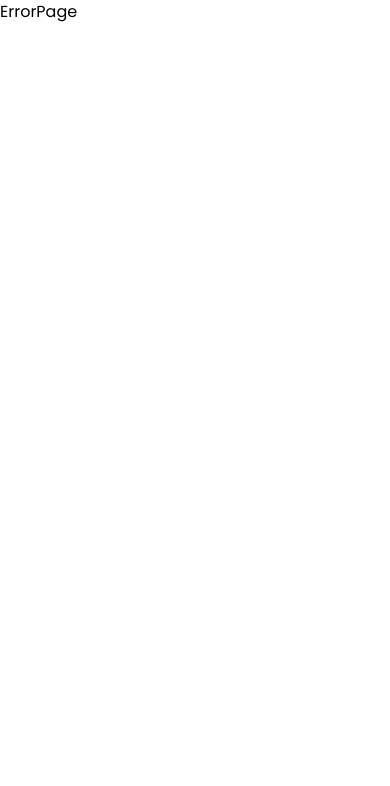
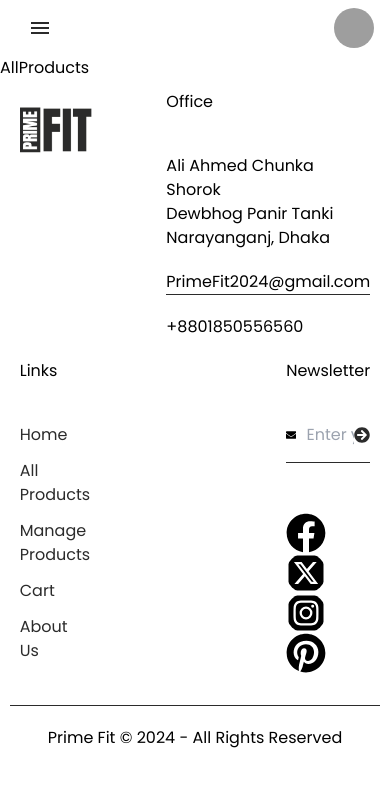
Before and after one commit to Masud-Rahman22/PrimeFit-Sports-Client, a React (Vite) app: page /all-products in a window 390 px wide. Before the commit this address had no page. Shown: the top 786 px of the page. Built offline with nearby package versions, Linux system fonts and the light colour scheme; grey boxes are pictures that could not be loaded.

Commit message:
footer is completed and responsiveness also done

```diff
--- a/package.json
+++ b/package.json
@@ -22,6 +22,7 @@
     "react-dom": "^18.3.1",
     "react-hook-form": "^7.53.0",
     "react-hot-toast": "^2.4.1",
+    "react-icons": "^5.3.0",
     "react-redux": "^9.1.2",
     "react-router-dom": "^6.26.2",
     "redux-persist": "^6.0.0"
--- a/src/context/ThemeContext.ts
+++ /dev/null
@@ -1,5 +0,0 @@
-import { createContext } from "react";
-
-const ThemeContext = createContext("light")
-
-export {ThemeContext};
--- /dev/null
+++ b/src/pages/AllProducts.tsx
@@ -0,0 +1,9 @@
+
+
+const AllProducts = () => {
+  return (
+    <div>AllProducts</div>
+  )
+}
+
+export default AllProducts
--- /dev/null
+++ b/src/pages/Cart.tsx
@@ -0,0 +1,8 @@
+
+const Cart = () => {
+  return (
+    <div>Cart</div>
+  )
+}
+
+export default Cart
--- /dev/null
+++ b/src/pages/ManageProducts.tsx
@@ -0,0 +1,9 @@
+
+
+const ManageProducts = () => {
+  return (
+    <div>ManageProducts</div>
+  )
+}
+
+export default ManageProducts
--- a/src/pages/Products.tsx
+++ /dev/null
@@ -1,9 +0,0 @@
-
-
-const Products = () => {
-  return (
-    <div>Products</div>
-  )
-}
-
-export default Products
--- a/src/shared/Footer.tsx
+++ b/src/shared/Footer.tsx
@@ -1,9 +1,55 @@
+import { FaEnvelope } from "react-icons/fa";
+import { FaArrowCircleRight } from "react-icons/fa";
+import { FaFacebook } from "react-icons/fa";
+import { FaSquareXTwitter } from "react-icons/fa6";
+import { FaInstagramSquare } from "react-icons/fa";
+import { FaPinterest } from "react-icons/fa";
+import './footer.css'
+import { NavLink } from "react-router-dom";
 const Footer = () => {
-  return (
-    <div>
-      <h1>Footer</h1>
-    </div>
-  );
+    return (
+        <div className='footer'>
+            <div className='row'>
+                <div className='col footer img'>
+                   <img src="/src/assets/images/PRIME__2_-removebg-preview.png" alt="" />
+                </div>
+                <div className='col'>
+                    <h3 className='text-lg'>Office</h3>
+                    <p>Ali Ahmed Chunka Shorok</p>
+                    <p>Dewbhog Panir Tanki</p>
+                    <p>Narayanganj, Dhaka</p>
+                    <p className='email-id'>PrimeFit2024@gmail.com</p>
+                    <h4>+8801850556560</h4>
+                </div>
+                <div className='col'>
+                    <h3 className='text-lg'>Links</h3>
+                    <ul>
+                        <NavLink to='/'><li>Home</li></NavLink>
+                        <NavLink to='/all-products'><li>All Products</li></NavLink>
+                        <NavLink to='/manage-products'><li>Manage Products</li></NavLink>
+                        <NavLink to='/cart'><li>Cart</li></NavLink>
+                        <NavLink to='/aboutUs'><li>About Us</li></NavLink>
+                    </ul>
+                </div>
+                <div className='col'>
+                    <h3 className='text-lg'>Newsletter</h3>
+                    <form>
+                        <FaEnvelope className='far' />
+                        <input type="email" placeholder='Enter your email here' required />
+                        <button type='submit'><FaArrowCircleRight className='fas' /></button>
+                    </form>
+                    <div className='social-icons flex '>
+                        <FaFacebook className='fab'/>
+                        <FaSquareXTwitter className='fab'/>
+                        <FaInstagramSquare className='fab'/>
+                        <FaPinterest className='fab'/>
+                    </div>
+                </div>
+            </div>
+            <hr />
+            <p className='copyright'>Prime Fit © 2024 - All Rights Reserved</p>
+        </div>
+    );
 };
 
 export default Footer;
--- a/src/shared/Navbar.tsx
+++ b/src/shared/Navbar.tsx
@@ -50,7 +50,13 @@ function Navbar() {
         <NavLink to="/" style={{ textDecoration: 'none', color: '#2b2b2b' }}>Home</NavLink>
       </li>
       <li>
-        <NavLink to="/products" style={{ textDecoration: 'none', color: '#2b2b2b' }}>Products</NavLink>
+        <NavLink to="/all-products" style={{ textDecoration: 'none', color: '#2b2b2b' }}>All Products</NavLink>
+      </li>
+      <li>
+        <NavLink to="/manage-products" style={{ textDecoration: 'none', color: '#2b2b2b' }}>Manage Products</NavLink>
+      </li>
+      <li>
+        <NavLink to="/cart" style={{ textDecoration: 'none', color: '#2b2b2b' }}>Cart</NavLink>
       </li>
       <li>
         <NavLink to="/aboutus" style={{ textDecoration: 'none', color: '#2b2b2b' }}>About Us</NavLink>
@@ -70,11 +76,17 @@ function Navbar() {
         color: '#2b2b2b',
       }}
     >
-      <li>
+    <li>
         <NavLink to="/" style={{ textDecoration: 'none', color: '#2b2b2b' }}>Home</NavLink>
       </li>
       <li>
-        <NavLink to="/products" style={{ textDecoration: 'none', color: '#2b2b2b' }}>Products</NavLink>
+        <NavLink to="/all-products" style={{ textDecoration: 'none', color: '#2b2b2b' }}>All Products</NavLink>
+      </li>
+      <li>
+        <NavLink to="/manage-products" style={{ textDecoration: 'none', color: '#2b2b2b' }}>Manage Products</NavLink>
+      </li>
+      <li>
+        <NavLink to="/cart" style={{ textDecoration: 'none', color: '#2b2b2b' }}>Cart</NavLink>
       </li>
       <li>
         <NavLink to="/aboutus" style={{ textDecoration: 'none', color: '#2b2b2b' }}>About Us</NavLink>
--- /dev/null
+++ b/src/shared/footer.css
@@ -0,0 +1,107 @@
+/* Existing styles for layout */
+.row {
+    width: 95%;
+    margin: auto;
+    display: flex;
+    flex-wrap: wrap;
+    align-items: flex-start;
+    justify-content: space-between;
+}
+
+.col {
+    flex-basis: 25%;
+    padding: 10px;
+}
+
+.col:nth-child(2), .col:nth-child(3) {
+    flex-basis: 15%;
+}
+
+
+.footer img {
+    max-width: 100%;
+    height: auto;
+    width: 150px;
+}
+
+@media (max-width: 768px) {
+    .footer img {
+        width: 120px; /* Adjust width for smaller screens */
+    }
+}
+
+/* Other existing styles */
+.col h3 {
+    width: fit-content;
+    margin-bottom: 40px;
+    position: relative;
+}
+
+.email-id {
+    width: fit-content;
+    border-bottom: 1px solid #2b2b2b;
+    margin: 20px 0;
+}
+
+ul li {
+    list-style: none;
+    margin-bottom: 12px;
+    text-decoration: none;
+    color: #2b2b2b;
+}
+
+form {
+    padding-bottom: 15px;
+    display: flex;
+    justify-content: space-between;
+    align-items: center;
+    border-bottom: 1px solid #2b2b2b;
+    margin-bottom: 50px;
+}
+
+form .far {
+    font-size: 18px;
+    margin-right: 10px;
+}
+
+form input {
+    width: 100%;
+    background: transparent;
+    color: #2b2b2b;
+    border: 0;
+    outline: none;
+}
+
+form button {
+    background: transparent;
+    border: 0;
+    outline: none;
+    cursor: pointer;
+}
+
+form button .fas {
+    font-size: 16px;
+    color: #2b2b2b;
+}
+
+.social-icons .fab {
+    width: 40px;
+    height: 40px;
+    border-radius: 50%;
+    text-align: center;
+    line-height: 40px;
+    font-size: 20px;
+    margin-right: 15px;
+    cursor: pointer;
+}
+
+hr {
+    width: 95%;
+    border: 0;
+    border-bottom: 1px solid #2b2b2b;
+    margin: 20px auto;
+}
+
+.copyright {
+    text-align: center;
+}
```
Also changed, not shown: src/components/sidebar/RightSideBar.tsx (deleted, +0 -19 lines), src/pages/Login.tsx (+90 -90 lines), src/routes/Router.tsx (+17 -8 lines), 1 other file (tests, documents, lock files or other folders).
